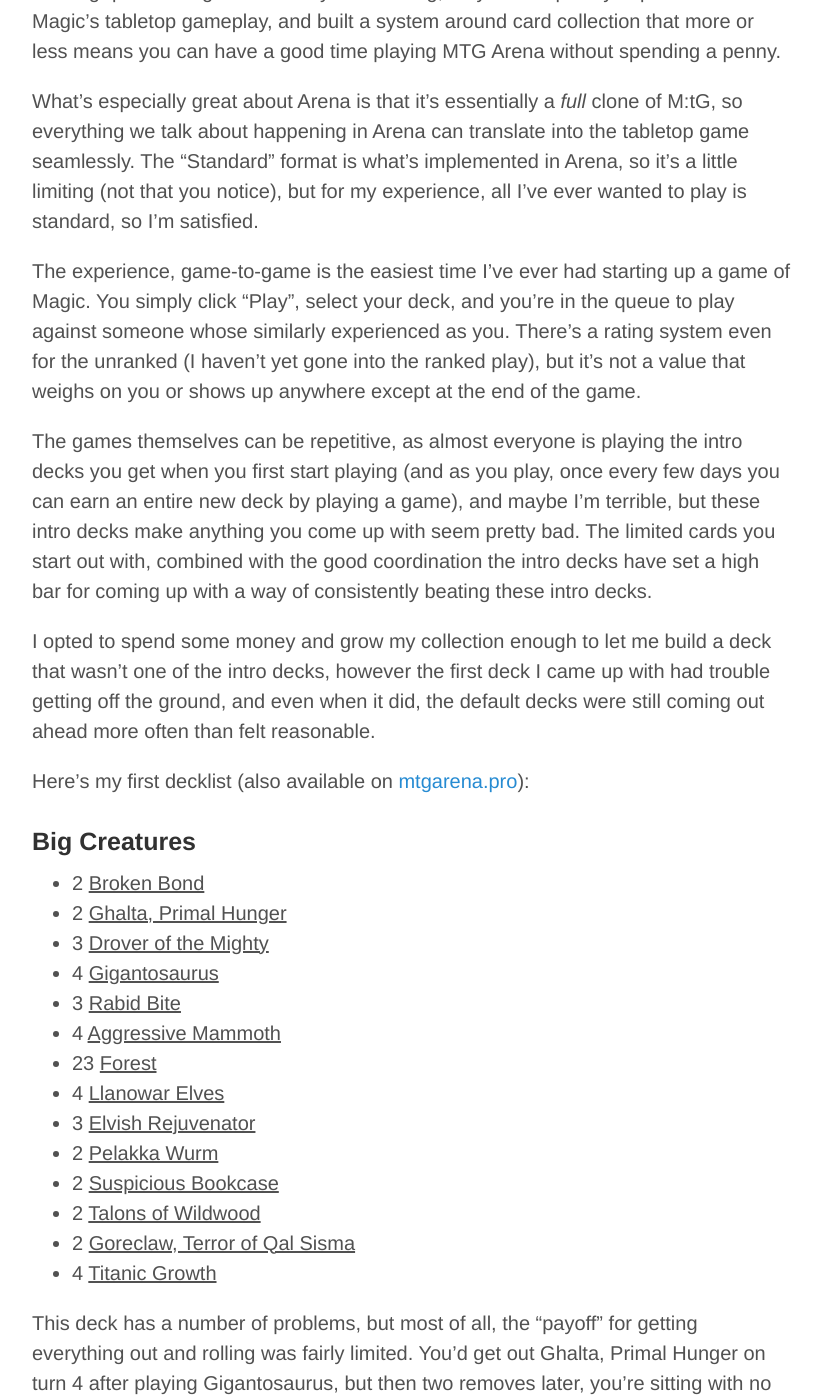
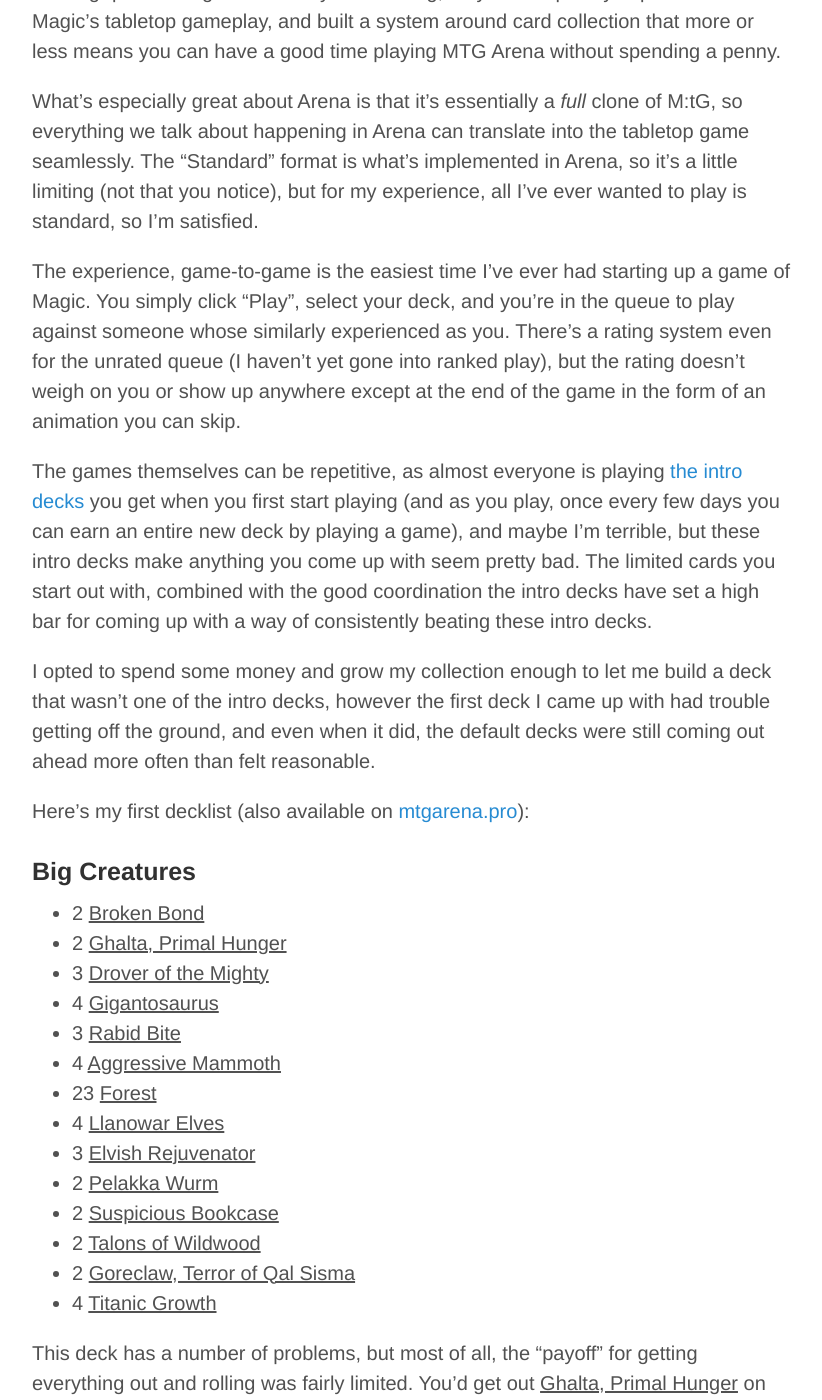
Before and after one commit to dimino/dimino.github.io, a Jekyll site: the page built from index.html, in a window 1280 px wide and 1400 px high, scrolled down 323 px. Shown: the whole window, without its empty margins (228-1050 px from the left). Built offline with Jekyll 4.4.1, drawn with Linux system fonts in a browser that asks for light colours; some of the changed text lies outside the part shown.

Commit message:
Some edits to an article.

```diff
--- a/_posts/2018-12-09-ive-been-playing-some-magic-arena.markdown
+++ b/_posts/2018-12-09-ive-been-playing-some-magic-arena.markdown
@@ -18,9 +18,9 @@
 
 What's especially great about Arena is that it's essentially a *full* clone of M:tG, so everything we talk about happening in Arena can translate into the tabletop game seamlessly.  The "Standard" format is what's implemented in Arena, so it's a little limiting (not that you notice), but for my experience, all I've ever wanted to play is standard, so I'm satisfied.
 
-The experience, game-to-game is the easiest time I've ever had starting up a game of Magic.  You simply click "Play", select your deck, and you're in the queue to play against someone whose similarly experienced as you.  There's a rating system even for the unranked (I haven't yet gone into the ranked play), but it's not a value that weighs on you or shows up anywhere except at the end of the game.
+The experience, game-to-game is the easiest time I've ever had starting up a game of Magic.  You simply click "Play", select your deck, and you're in the queue to play against someone whose similarly experienced as you.  There's a rating system even for the unrated queue (I haven't yet gone into ranked play), but the rating doesn't weigh on you or show up anywhere except at the end of the game in the form of an animation you can skip.
 
-The games themselves can be repetitive, as almost everyone is playing the intro decks you get when you first start playing (and as you play, once every few days you can earn an entire new deck by playing a game), and maybe I'm terrible, but these intro decks make anything you come up with seem pretty bad.  The limited cards you start out with, combined with the good coordination the intro decks have set a high bar for coming up with a way of consistently beating these intro decks.
+The games themselves can be repetitive, as almost everyone is playing [the intro decks](http://magicarena.wikia.com/wiki/Starting_Decks) you get when you first start playing (and as you play, once every few days you can earn an entire new deck by playing a game), and maybe I'm terrible, but these intro decks make anything you come up with seem pretty bad.  The limited cards you start out with, combined with the good coordination the intro decks have set a high bar for coming up with a way of consistently beating these intro decks.
 
 I opted to spend some money and grow my collection enough to let me build a deck that wasn't one of the intro decks, however the first deck I came up with had trouble getting off the ground, and even when it did, the default decks were still coming out ahead more often than felt reasonable.
 
@@ -42,9 +42,9 @@
 * 2 <span class="mtgtooltip">Goreclaw, Terror of Qal Sisma</span>
 * 4 <span class="mtgtooltip">Titanic Growth</span>
 
-This deck has a number of problems, but most of all, the "payoff" for getting everything out and rolling was fairly limited.  You'd get out Ghalta, Primal Hunger on turn 4 after playing Gigantosaurus, but then two removes later, you're sitting with no creatures and no real endgame.  There were some fun games, but against the default decks, this one wasn't consistent enough, and even when it got rolling, it couldn't always keep up.  Current standard is apparently too clever to beat with just big creatures.
+This deck has a number of problems, but most of all, the "payoff" for getting everything out and rolling was fairly limited.  You'd get out <span class="mtgtooltip">Ghalta, Primal Hunger</span> on turn 4 after playing <span class="mtgtooltip">Gigantosaurus</span> turn 3 (and acing the curve by getting <span class="mtgtooltip">Llanowar Elves</span> turn 1 and maybe <span class="mtgtooltip">Drover of the Mighty</span> turn 2), but then two removes later, you're sitting with no creatures and probably ~10ish life.  There were some fun games, but against the default decks, this one wasn't consistent enough.  Current standard is apparently too clever to beat with just big creatures.
 
-So I went searching.  I was very opposed to playing the default starting decks, but I wasn't above looking for an on-meta deck that had good play in an IRL tournament.  I wanted a deck that may not always win, but had answers to the combos and synergy of the default decks I was seeing all the time.
+So I went searching.  I was opposed to playing the default starting decks, but I wasn't above looking for an on-meta deck that had good play in an IRL tournament.  I wanted a deck that may not always win, but had answers to the combos and synergy of the default decks I was seeing all the time.
 
 This is the deck I found, a 2nd place finishing deck at [SCG Classic Las Vegas](https://www.coolstuffinc.com/user_inventory.php?pa=list&subpa=1833) (also available on [mtgarena.pro](https://mtgarena.pro/decks/izzet-drakes-3741/)):
 
@@ -66,7 +66,7 @@
 * 4 <span class="mtgtooltip">Radical Idea</span>
 * 1 <span class="mtgtooltip">The Mirari Conjecture</span>
 * 1 <span class="mtgtooltip">Blink of an Eye</span>
-* 4 <span class="mtgtooltip">ormenting Voice</span>
+* 4 <span class="mtgtooltip">Tormenting Voice</span>
 
 With this deck, I'm having a lot more fun.  It's the kind of deck where you need to pay attention to when you have priority, which means you need to learn when and how to get the Arena client's attention to make your instant casts.  At first, I had decent trouble figuring out the Arena client, but after losing a few games to misclicks/not casting at the right time, I'm getting the hang of it.  Hitting control to put the client into "manual mode" helps substantially.
 
```
